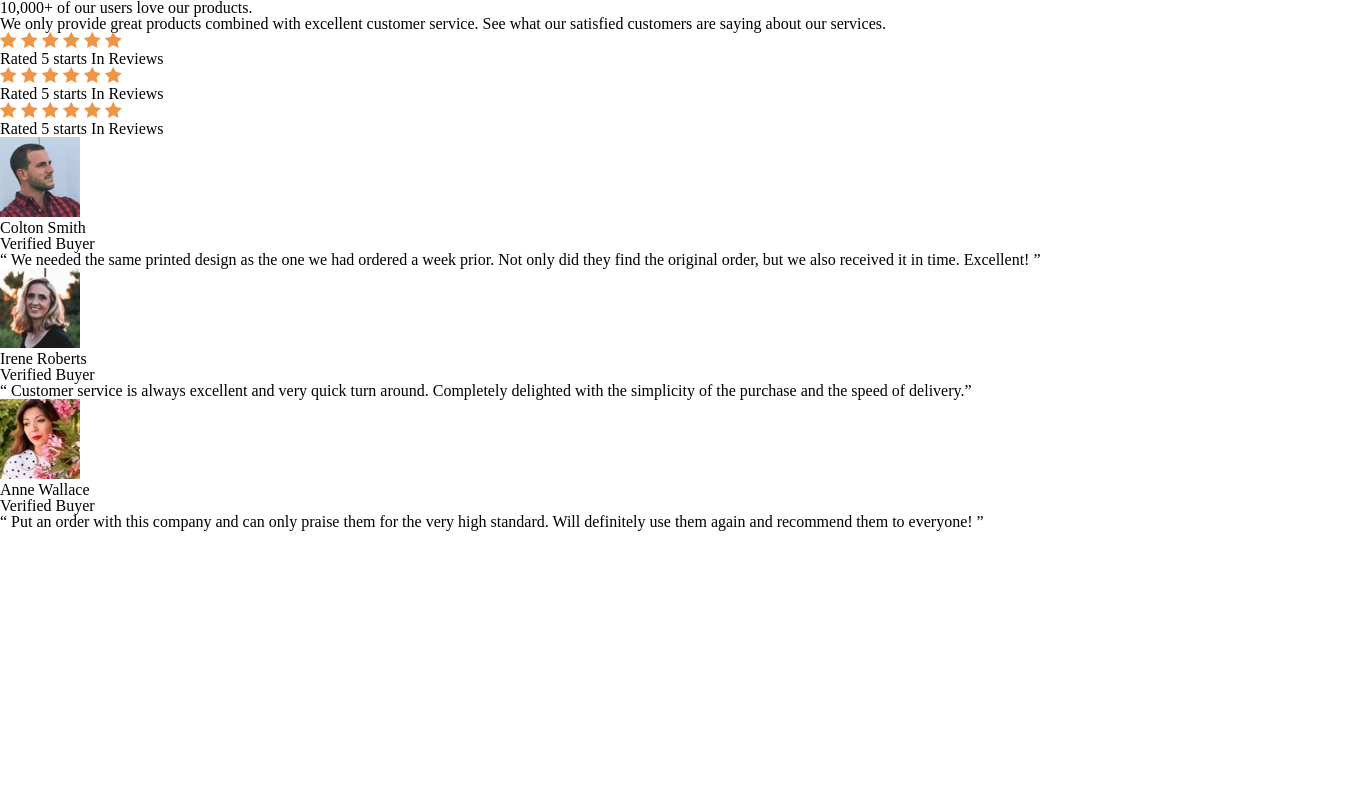
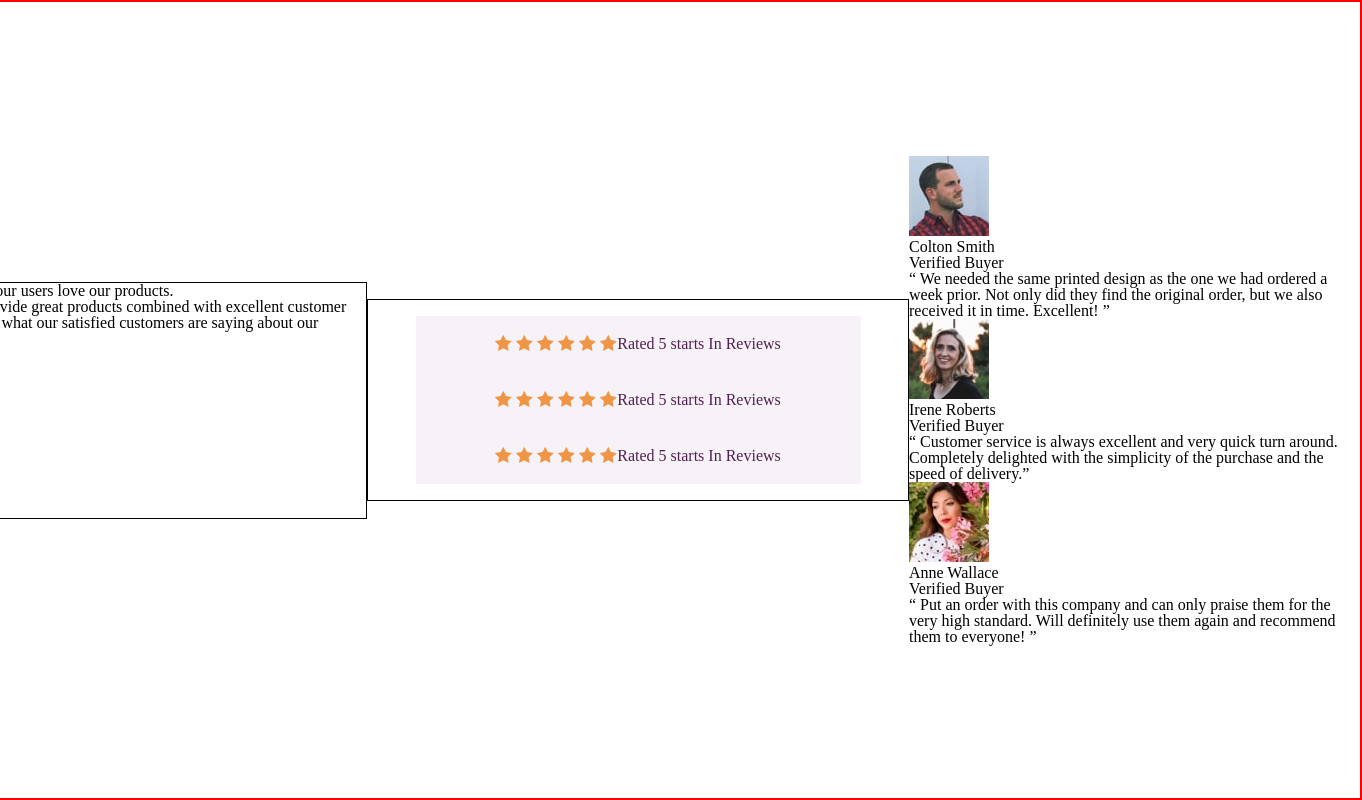
Before and after one commit to Dripcoding/front-end-mentor-social-proof, a website built with webpack: page src/index.html in a window 1280 px wide. Shown: the whole page, 1362 px wide, since content can reach past the window. Built offline with nearby package versions, Linux system fonts and the light colour scheme; files whose address does not match are found by name.

Commit message:
set up initial heroSection layouts

```diff
--- a/src/index.html
+++ b/src/index.html
@@ -11,14 +11,15 @@
 		/>
 		<meta name="viewport" content="width=device-width, initial-scale=1" />
 		<link rel="icon" href="./assets/images/favicon-32x32.png" />
+		<link rel="stylesheet" type="text/css" href="./styles/reset.css" />
 		<link rel="stylesheet" type="text/css" href="./styles/main.css" />
 	</head>
 	<body>
 		<!-- main central container -->
 		<main>
 			<!-- hero -->
-			<section>
-				<div>
+			<section class="heroSection">
+				<div class="heroSection__titleContainer">
 					<h1>10,000+ of our users love our products.</h1>
 					<p>
 						We only provide great products combined with excellent customer
@@ -26,9 +27,9 @@
 						services.
 					</p>
 				</div>
-				<div>
+				<div class="heroSection__starRatingsContainer">
 					<!-- rating cards -->
-					<div>
+					<div class="ratingCardContainer">
 						<!-- stars -->
 						<div>
 							<img src="./assets/images/icon-star.svg" alt="yellow star" />
@@ -41,7 +42,7 @@
 						<!-- rating text -->
 						<p>Rated 5 starts In Reviews</p>
 					</div>
-					<div>
+					<div class="ratingCardContainer">
 						<!-- stars -->
 						<div>
 							<img src="./assets/images/icon-star.svg" alt="yellow star" />
@@ -54,7 +55,7 @@
 						<!-- rating text -->
 						<p>Rated 5 starts In Reviews</p>
 					</div>
-					<div>
+					<div class="ratingCardContainer">
 						<!-- stars -->
 						<div>
 							<img src="./assets/images/icon-star.svg" alt="yellow star" />
@@ -64,9 +65,9 @@
 							<img src="./assets/images/icon-star.svg" alt="yellow star" />
 							<img src="./assets/images/icon-star.svg" alt="yellow star" />
 						</div>
+						<!-- rating text -->
+						<p>Rated 5 starts In Reviews</p>
 					</div>
-					<!-- rating text -->
-					<p>Rated 5 starts In Reviews</p>
 				</div>
 			</section>
 			<section>
--- a/src/styles/main.scss
+++ b/src/styles/main.scss
@@ -0,0 +1,64 @@
+@use 'palette' as *;
+
+html,
+body {
+	width: 100vw;
+	height: 100vh;
+}
+
+body {
+	display: flex;
+	flex-direction: column;
+	justify-content: flex-start;
+	align-items: center;
+}
+
+main {
+	border: 2px solid red;
+	display: flex;
+	flex-direction: row;
+	justify-self: center;
+	align-items: center;
+	width: 1440px;
+	height: 800px;
+}
+
+.heroSection {
+	display: flex;
+	flex-direction: row;
+	justify-content: flex-start;
+	align-items: center;
+	height: 235px;
+	width: 1110px;
+
+	.heroSection__titleContainer {
+		border: 1px solid black;
+		display: flex;
+		flex-direction: column;
+		justify-content: flex-start;
+		align-items: flex-start;
+		width: 445px;
+		height: 235px;
+	}
+
+	.heroSection__starRatingsContainer {
+		border: 1px solid black;
+		display: flex;
+		flex-direction: column;
+		justify-content: center;
+		align-items: center;
+		height: 200px;
+		width: 540px;
+
+		.ratingCardContainer {
+			display: flex;
+			flex-direction: row;
+			justify-content: center;
+			align-items: center;
+			height: 56px;
+			width: 445px;
+			background-color: $light-purple-background;
+			color: $purple;
+		}
+	}
+}
```
